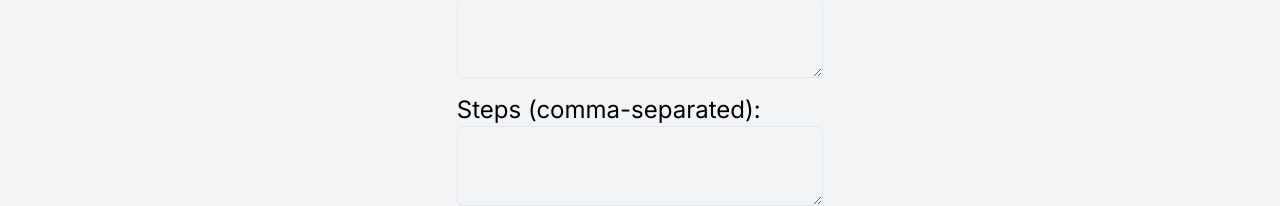
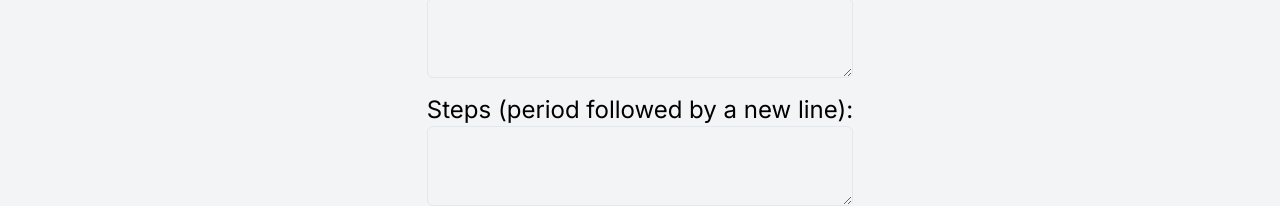
Before and after one commit to Dillonpw/recipe-book, a Next.js app: page /new-recipe in a window 1280 px wide. Shown: the part 292-498 px from the top of the page. Built offline with nearby package versions, Linux system fonts and the light colour scheme; no server answers.

Commit message:
made step input easier

```diff
--- a/app/components/recipeForm.tsx
+++ b/app/components/recipeForm.tsx
@@ -15,7 +15,7 @@ const RecipeForm = () => {
     const recipeData = {
       title,
       ingredients: ingredients.split(",").map((item) => item.trim()),
-      steps: steps.split(",").map((item) => item.trim()),
+      steps: steps.split(/\.\s*\n/).map((item) => item.trim()),
     };
 
     const response = await fetch("/api/addRecipe", {
@@ -35,6 +35,7 @@ const RecipeForm = () => {
       setSteps("");
     } else {
       const error = await response.json();
+      console.error("Error creating recipe:", error);
     }
   };
 
@@ -69,7 +70,7 @@ const RecipeForm = () => {
         </div>
         <div>
           <label htmlFor="steps" className="text-xl md:text-2xl">
-            Steps (comma-separated):
+            Steps (period followed by a new line):
           </label>
           <Textarea
             id="steps"
```
